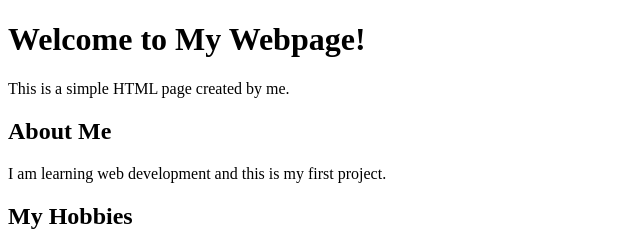
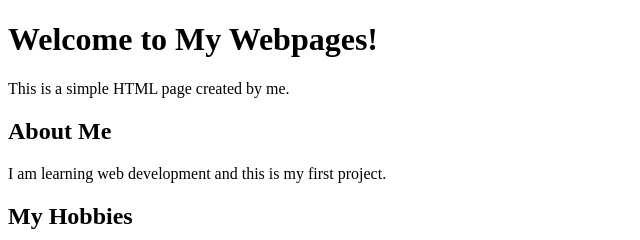
Before and after one commit to ibrahim58-desing/nagarjuna, a plain HTML site: page simple.html in a window 1280 px wide. Shown: the top 240 px of the page, 0-640 px from the left. Drawn offline with Linux system fonts and the light colour scheme.

Commit message:
Update simple.html

```diff
--- a/simple.html
+++ b/simple.html
@@ -6,7 +6,8 @@
     <title>My First Webpage</title>
 </head>
 <body>
-    <h1>Welcome to My Webpage!</h1>
+
+    <h1>Welcome to My Webpages!</h1>
     <p>This is a simple HTML page created by me.</p>
 
     <h2>About Me</h2>
```
